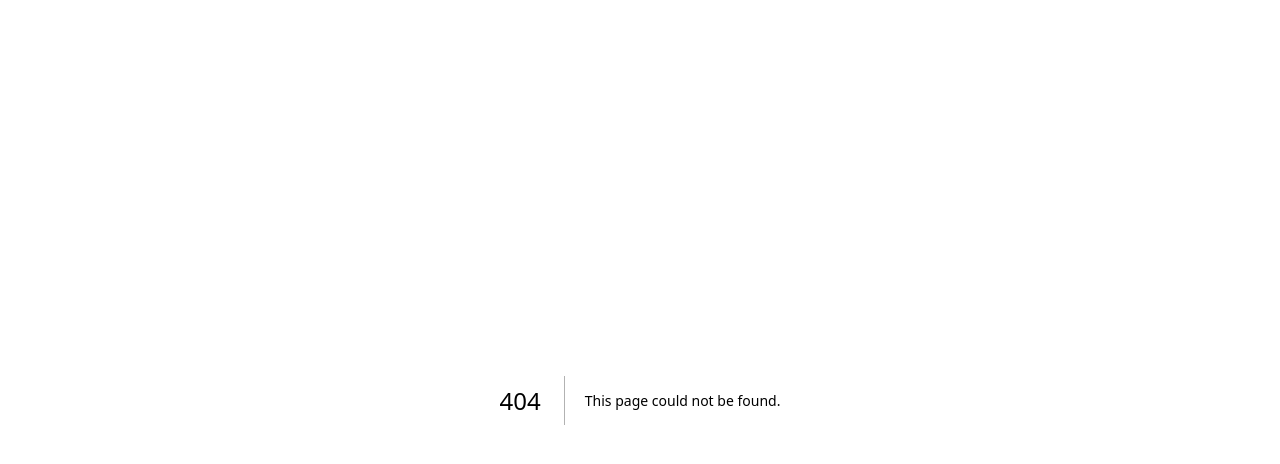
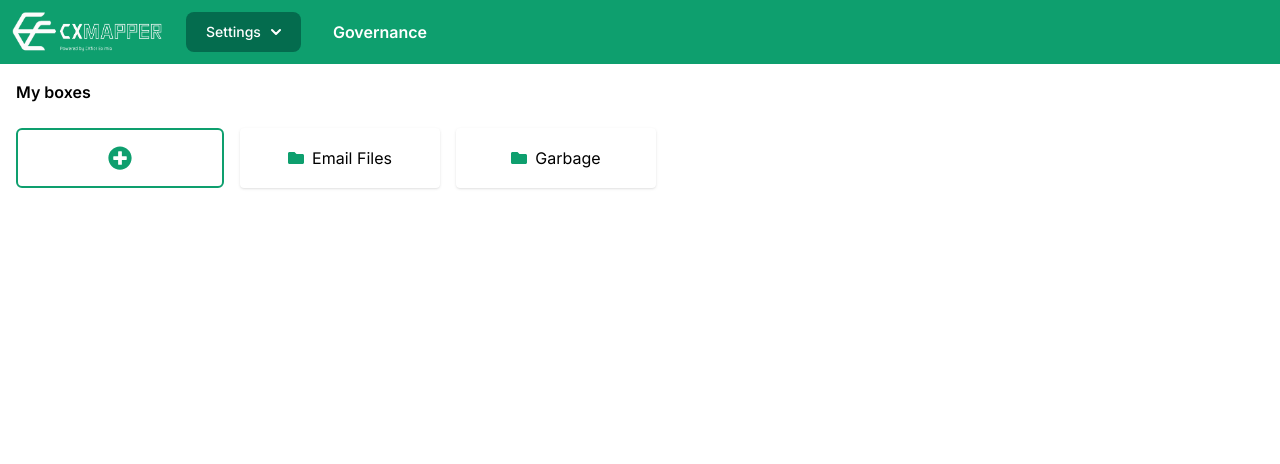
Before and after one commit to jonatasfernandespimenta/CxMapper, a Next.js app: page /comms in a window 1280 px wide. Before the commit this address had no page. Shown: the top 464 px of the page. Built offline with nearby package versions, Linux system fonts and the light colour scheme.

Commit message:
added boxes screen

```diff
--- /dev/null
+++ b/src/app/comms/page.tsx
@@ -0,0 +1,5 @@
+import Boxes from "@/ui/features/Boxes";
+
+export default function Comms() {
+  return (<Boxes />)
+}
--- /dev/null
+++ b/src/ui/components/atoms/FolderBox.tsx
@@ -0,0 +1,14 @@
+import { FaFolder } from 'react-icons/fa';
+
+interface IFolderBox {
+  name: string
+}
+
+export default function FolderBox({ name }: IFolderBox) {
+  return (
+    <div className="flex gap-2 bg-white shadow rounded p-2 cursor-pointer items-center justify-center min-w-[200px] hover:shadow-md">
+      <FaFolder className='text-green-500' />
+      <p>{name}</p>
+    </div>
+  )
+}
--- /dev/null
+++ b/src/ui/components/molecules/CreateNewBoxForm.tsx
@@ -0,0 +1,31 @@
+import { useEffect, useState } from "react";
+import Input from "../atoms/Input";
+import Button from "../atoms/Button";
+
+interface NewBoxFormValues {
+  boxName: string;
+}
+
+interface ICreateNewBoxForm {
+  handleChange: (data: NewBoxFormValues) => void;
+}
+
+export default function CreateNewBoxForm({ handleChange }: ICreateNewBoxForm) {
+  const [boxName, setBoxName] = useState<string>("");
+
+  function handlePress() {
+    handleChange({ boxName });
+  }
+
+  return (
+    <div className="flex flex-col gap-4">
+      <Input
+        value={boxName}
+        onChange={(e) => setBoxName(e.target.value)}
+        placeholder="Box name"
+      />
+
+      <Button handlePress={handlePress} text="Create" />
+    </div>
+  );
+}
--- a/src/ui/components/molecules/Dropdown.tsx
+++ b/src/ui/components/molecules/Dropdown.tsx
@@ -14,7 +14,7 @@ export default function Dropdown() {
       <div id="dropdown" className={`z-50 absolute ${!isOpen && 'hidden'} bg-white divide-y divide-gray-100 rounded-lg shadow w-44 dark:bg-gray-700`}>
         <ul className="py-2 text-sm text-gray-700 dark:text-gray-200" aria-labelledby="dropdownDefaultButton">
           <li>
-            <a href="#" className="block px-4 py-2 hover:bg-gray-100 dark:hover:bg-gray-600 dark:hover:text-white">Comms</a>
+            <a href="/comms" className="block px-4 py-2 hover:bg-gray-100 dark:hover:bg-gray-600 dark:hover:text-white">Comms</a>
           </li>
           <li>
             <a href="#" className="block px-4 py-2 hover:bg-gray-100 dark:hover:bg-gray-600 dark:hover:text-white">Business Lines</a>
--- /dev/null
+++ b/src/ui/components/organisms/CreateBoxModal.tsx
@@ -0,0 +1,30 @@
+import CreateNewBoxForm from "../molecules/CreateNewBoxForm";
+
+interface NewBoxFormValues {
+  boxName: string;
+}
+
+interface ICreateBoxModal {
+  handleChange: (values: NewBoxFormValues) => void;
+  onClose: () => void;
+}
+
+export default function CreateBoxModal({
+  handleChange,
+  onClose,
+}: ICreateBoxModal) {
+  return (
+    <div className="flex items-center justify-center absolute h-screen w-screen bg-[#00000090]">
+      <div className="bg-white rounded p-10">
+        <div className="flex flex-row w-full justify-between mb-6">
+          <p className="font-semibold">Create new Box</p>
+          <p className="font-extrabold cursor-pointer" onClick={onClose}>
+            X
+          </p>
+        </div>
+
+        <CreateNewBoxForm handleChange={handleChange} />
+      </div>
+    </div>
+  );
+}
--- /dev/null
+++ b/src/ui/features/Boxes.tsx
@@ -0,0 +1,60 @@
+"use client";
+
+import AddMap from "../components/molecules/AddMap";
+import MainLayout from "../layouts/MainLayout";
+import { useState } from "react";
+import FolderBox from "../components/atoms/FolderBox";
+import CreateBoxModal from "../components/organisms/CreateBoxModal";
+
+interface NewBoxFormValues {
+  boxName: string;
+}
+
+interface IBox {
+  name: string
+  id: string
+}
+
+export default function Boxes() {
+  const [boxes, setBoxes] = useState<IBox[]>([
+    {
+      name: 'Email Files',
+      id: new Date().toString()
+    },
+    {
+      name: 'Garbage',
+      id: new Date().toString()
+    }
+  ]);
+  const [isModalOpen, setIsModalOpen] = useState<boolean>(false);
+
+  function handleChange(values: NewBoxFormValues) {
+    setIsModalOpen(false);
+    setBoxes([...boxes, { name: values.boxName, id: new Date().getTime().toString() }])
+  }
+
+  return (
+    <>
+      {isModalOpen && (
+        <CreateBoxModal
+          onClose={() => setIsModalOpen(false)}
+          handleChange={handleChange}
+        />
+      )}
+      <MainLayout>
+        <div className="mb-6">
+          <h1 className="font-semibold">My boxes</h1>
+        </div>
+        <div className="flex flex-row gap-4 flex-wrap">
+          <AddMap onClick={() => setIsModalOpen(!isModalOpen)} />
+
+          {boxes.map((box, idx) => (
+            <div className="flex flex-wrap gap-2" key={idx}>
+              <FolderBox name={box.name} key={box.id} />
+            </div>
+          ))}
+        </div>
+      </MainLayout>
+    </>
+  );
+}
```
